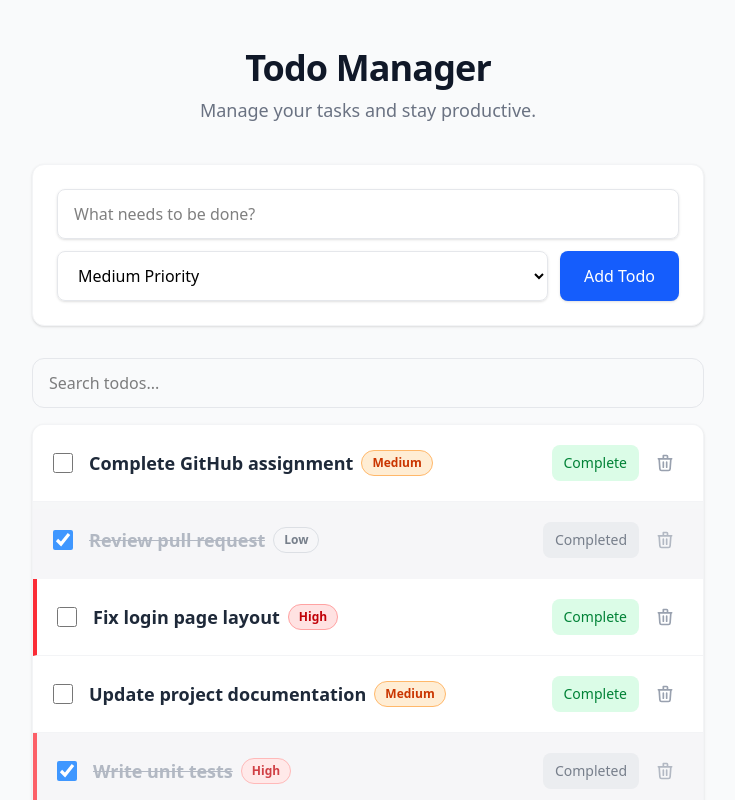
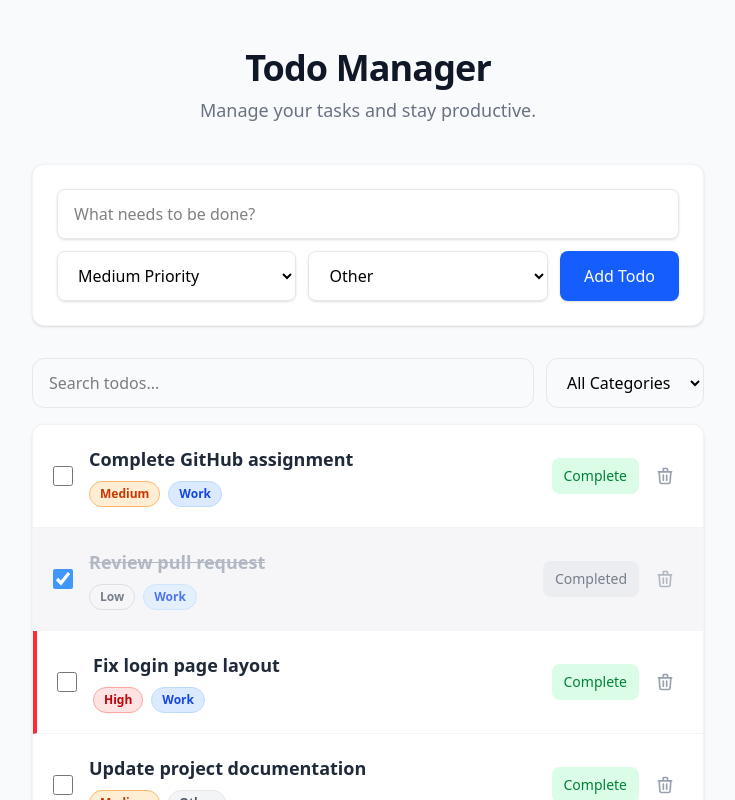
Before and after one commit to barivivek12/todo-app, a React (Vite) app: page / in a window 1280 px wide. Shown: the top 800 px of the page, without its empty margins (272-1007 px from the left). Built offline with nearby package versions, Linux system fonts and the light colour scheme.

Commit message:
Add todo categories

```diff
--- a/src/App.jsx
+++ b/src/App.jsx
@@ -8,48 +8,55 @@ const initialTodos = [
     title: 'Complete GitHub assignment',
     completed: false,
     priority: 'Medium',
+    category: 'Work',
   },
   {
     id: 2,
     title: 'Review pull request',
     completed: true,
     priority: 'Low',
+    category: 'Work',
   },
   {
     id: 3,
     title: 'Fix login page layout',
     completed: false,
     priority: 'High',
+    category: 'Work',
   },
   {
     id: 4,
     title: 'Update project documentation',
     completed: false,
     priority: 'Medium',
+    category: 'Other',
   },
   {
     id: 5,
     title: 'Write unit tests',
     completed: true,
     priority: 'High',
+    category: 'Work',
   },
   {
     id: 6,
     title: 'Deploy the application',
     completed: false,
     priority: 'High',
+    category: 'Work',
   },
 ]
 
 function App() {
   const [todos, setTodos] = useState(initialTodos)
 
-  const addTodo = (title, priority) => {
+  const addTodo = (title, priority, category) => {
     const newTodo = {
       id: Date.now(),
       title,
       completed: false,
       priority,
+      category,
     }
 
     setTodos([newTodo, ...todos])
--- a/src/components/TodoForm.jsx
+++ b/src/components/TodoForm.jsx
@@ -3,6 +3,7 @@ import { useState } from 'react'
 function TodoForm({ onAddTodo }) {
   const [title, setTitle] = useState('')
   const [priority, setPriority] = useState('Medium')
+  const [category, setCategory] = useState('Other')
   const [error, setError] = useState(false)
 
   const handleSubmit = (e) => {
@@ -13,16 +14,16 @@ function TodoForm({ onAddTodo }) {
       return
     }
 
-    onAddTodo(title.trim(), priority)
+    onAddTodo(title.trim(), priority, category)
 
     setTitle('')
     setPriority('Medium')
+    setCategory('Other')
     setError(false)
   }
 
   return (
     <form onSubmit={handleSubmit} className="flex flex-col gap-3">
-      <div className="flex flex-col gap-3">
       <input
         type="text"
         value={title}
@@ -49,13 +50,22 @@ function TodoForm({ onAddTodo }) {
           <option value="High">High Priority</option>
         </select>
 
+        <select
+          value={category}
+          onChange={(e) => setCategory(e.target.value)}
+          className="flex-1 px-4 py-3 rounded-lg border border-gray-200 focus:outline-none focus:ring-2 focus:ring-blue-500 shadow-sm"
+        >
+          <option value="Work">Work</option>
+          <option value="Personal">Personal</option>
+          <option value="Other">Other</option>
+        </select>
+
         <button
           type="submit"
           className="px-6 py-3 bg-blue-600 hover:bg-blue-700 text-white font-medium rounded-lg transition-colors focus:outline-none focus:ring-2 focus:ring-blue-500 focus:ring-offset-2 shadow-sm whitespace-nowrap"
         >
           Add Todo
         </button>
-        </div>
       </div>
 
       {error && (
--- a/src/components/TodoItem.jsx
+++ b/src/components/TodoItem.jsx
@@ -3,6 +3,12 @@ function TodoItem({ todo, onToggle, onDelete }) {
     High: 'bg-red-100 text-red-700 border-red-300',
     Medium: 'bg-orange-100 text-orange-700 border-orange-300',
     Low: 'bg-gray-100 text-gray-600 border-gray-300',
+  }
+
+  const categoryStyles = {
+    Work: 'bg-blue-100 text-blue-700 border-blue-200',
+    Personal: 'bg-purple-100 text-purple-700 border-purple-200',
+    Other: 'bg-gray-100 text-gray-600 border-gray-200',
   }
 
   const highPriorityIndicator =
@@ -18,7 +24,6 @@ function TodoItem({ todo, onToggle, onDelete }) {
           : 'bg-white hover:bg-gray-50'
       } ${highPriorityIndicator}`}
     >
-      {/* Todo information */}
       <div className="flex items-center flex-1 min-w-0 gap-4">
         <div className="relative flex items-center justify-center">
           <input
@@ -30,8 +35,7 @@ function TodoItem({ todo, onToggle, onDelete }) {
           />
         </div>
 
-        <div className="flex flex-col sm:flex-row sm:items-center gap-2 min-w-0">
-          {/* Todo title */}
+        <div className="flex flex-col gap-2 min-w-0">
           <span
             className={`text-lg font-semibold truncate transition-all duration-200 ${
               todo.completed
@@ -42,7 +46,7 @@ function TodoItem({ todo, onToggle, onDelete }) {
             {todo.title}
           </span>
 
-          {/* Priority */}
+          <div className="flex flex-wrap items-center gap-2">
             <span
               className={`text-xs font-bold px-2.5 py-1 rounded-full border ${
                 priorityStyles[todo.priority || 'Medium']
@@ -50,12 +54,19 @@ function TodoItem({ todo, onToggle, onDelete }) {
             >
               {todo.priority || 'Medium'}
             </span>
+
+            <span
+              className={`text-xs font-bold px-2.5 py-1 rounded-full border ${
+                categoryStyles[todo.category || 'Other']
+              }`}
+            >
+              {todo.category || 'Other'}
+            </span>
+          </div>
         </div>
       </div>
 
-      {/* Actions */}
       <div className="flex items-center gap-2 ml-4">
-        {/* Complete button */}
         <button
           onClick={onToggle}
           className={`px-3 py-2 rounded-lg text-sm font-medium transition-colors ${
@@ -67,7 +78,6 @@ function TodoItem({ todo, onToggle, onDelete }) {
           {todo.completed ? 'Completed' : 'Complete'}
         </button>
 
-        {/* Delete button */}
         <button
           onClick={(e) => {
             e.stopPropagation()
--- a/src/components/TodoList.jsx
+++ b/src/components/TodoList.jsx
@@ -3,10 +3,19 @@ import TodoItem from './TodoItem'
 
 function TodoList({ todos, onToggleTodo, onDeleteTodo }) {
   const [searchTerm, setSearchTerm] = useState('')
+  const [categoryFilter, setCategoryFilter] = useState('All')
 
-  const filteredTodos = todos.filter((todo) =>
-    todo.title.toLowerCase().includes(searchTerm.toLowerCase())
-  )
+  const filteredTodos = todos.filter((todo) => {
+    const matchesSearch = todo.title
+      .toLowerCase()
+      .includes(searchTerm.toLowerCase())
+
+    const matchesCategory =
+      categoryFilter === 'All' ||
+      (todo.category || 'Other') === categoryFilter
+
+    return matchesSearch && matchesCategory
+  })
 
   if (todos.length === 0) {
     return (
@@ -23,16 +32,39 @@ function TodoList({ todos, onToggleTodo, onDeleteTodo }) {
 
   return (
     <div>
-      <div className="mb-4">
+      <div className="mb-4 flex flex-col sm:flex-row gap-3">
         <input
           type="text"
           placeholder="Search todos..."
           value={searchTerm}
           onChange={(e) => setSearchTerm(e.target.value)}
-          className="w-full px-4 py-3 rounded-xl border border-gray-200 focus:outline-none focus:ring-2 focus:ring-blue-500"
+          className="flex-1 px-4 py-3 rounded-xl border border-gray-200 focus:outline-none focus:ring-2 focus:ring-blue-500"
         />
+
+        <select
+          value={categoryFilter}
+          onChange={(e) => setCategoryFilter(e.target.value)}
+          className="px-4 py-3 rounded-xl border border-gray-200 focus:outline-none focus:ring-2 focus:ring-blue-500"
+        >
+          <option value="All">All Categories</option>
+          <option value="Work">Work</option>
+          <option value="Personal">Personal</option>
+          <option value="Other">Other</option>
+        </select>
       </div>
 
+      {filteredTodos.length === 0 && (
+        <div className="bg-white rounded-xl shadow-sm border border-gray-100 p-8 text-center">
+          <h3 className="text-lg font-medium text-gray-900 mb-2">
+            No matching todos
+          </h3>
+          <p className="text-gray-500">
+            Try changing your search or category filter.
+          </p>
+        </div>
+      )}
+
+      {filteredTodos.length > 0 && (
         <div className="bg-white rounded-xl shadow-sm border border-gray-100 overflow-hidden">
           <ul className="divide-y divide-gray-100">
             {filteredTodos.map((todo) => (
@@ -45,6 +77,7 @@ function TodoList({ todos, onToggleTodo, onDeleteTodo }) {
             ))}
           </ul>
         </div>
+      )}
     </div>
   )
 }
```
Lines whose indentation alone changed are shown as unchanged.
